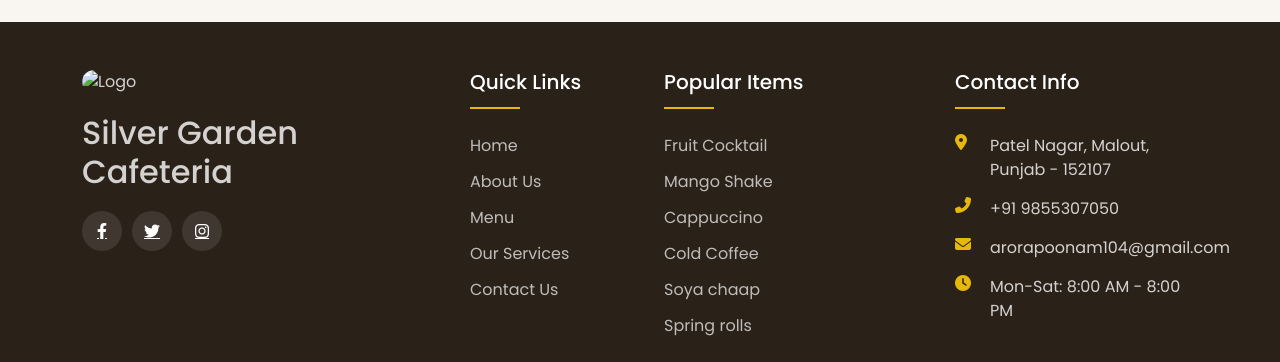
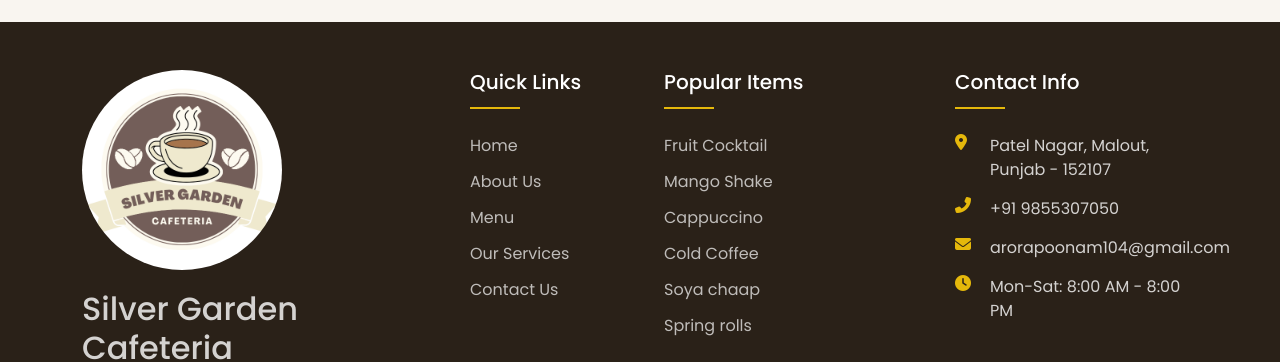
Before and after one commit to Silver-garden/silver-garden, a plain HTML site: page index.html in a window 1280 px wide. Shown: the part 5847-6209 px from the top of the page. Drawn offline with nearby package versions, Linux system fonts and the light colour scheme.

Commit message:
Update index.html

```diff
--- a/index.html
+++ b/index.html
@@ -726,7 +726,7 @@
         <div class="container">
             <div class="row g-5">
                 <div class="col-lg-4 col-md-6">
-                    <img src="Brown%20and%20Blue%20Illustrative%20Coffee%20Shop%20Logo_20250619_121819_0000.png" alt="Logo" class="footer-logo" style="border-radius: 100px 100px 100px 100px; height:200px;width: 200px;">
+                    <img src="logo.png" alt="Logo" class="footer-logo" style="border-radius: 100px 100px 100px 100px; height:200px;width: 200px;">
                     <h2>Silver Garden Cafeteria</h2>
                     <span></span>
                     <div class="social-links">
```
